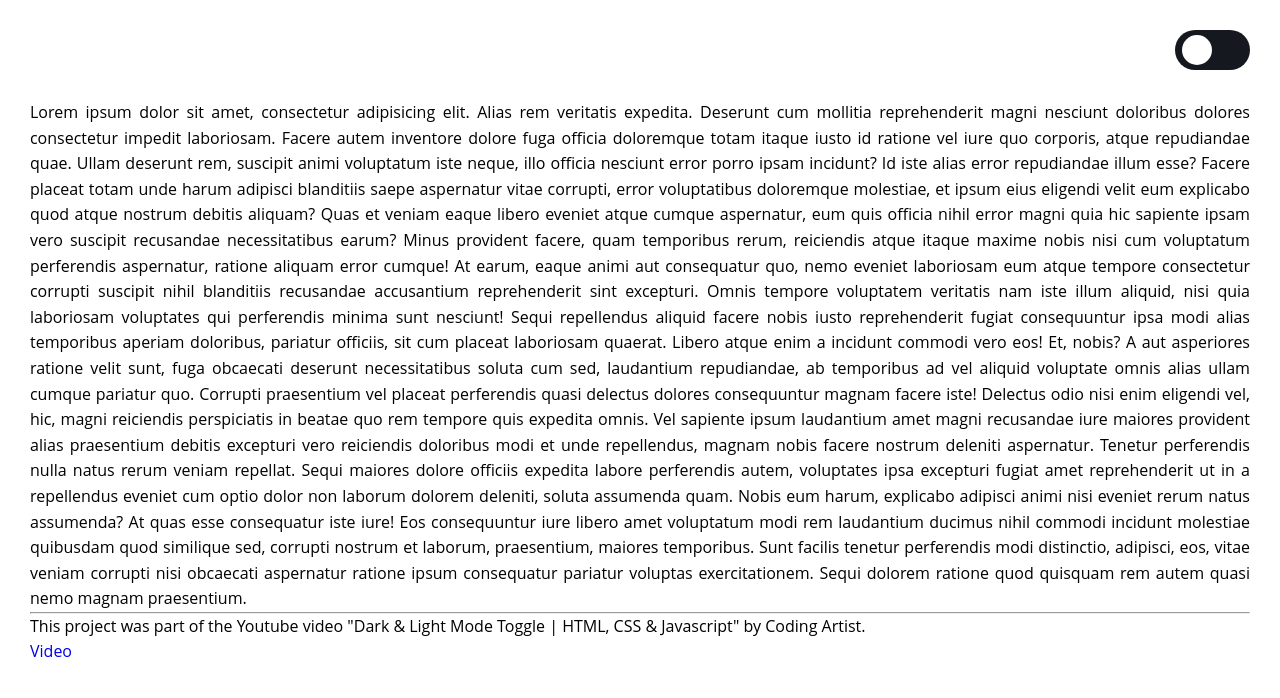
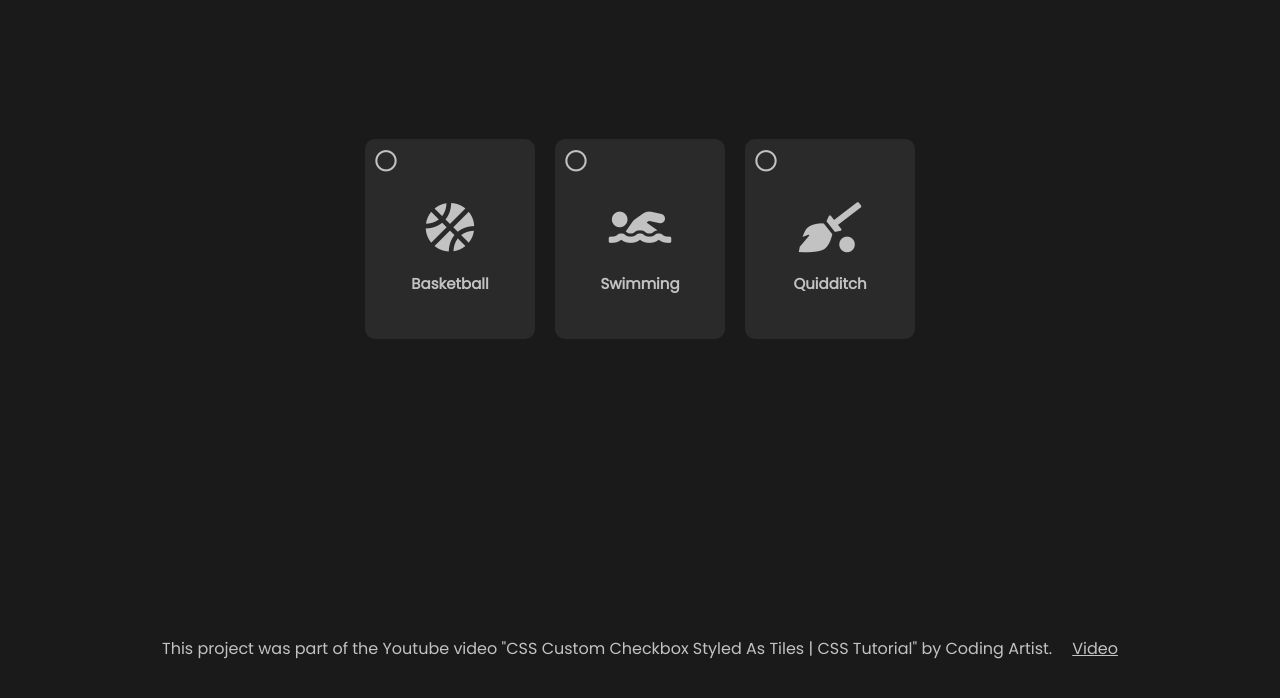
Before and after one commit to nitaicharan/Personal-CSS, a plain HTML site: page index.html in a window 1280 px wide. Drawn offline with Linux system fonts and the light colour scheme.

Commit message:
CSS Custom Checkbox Styled As Tiles | CSS Tutorial

```diff
--- a/css/style.css
+++ b/css/style.css
@@ -1,71 +1,81 @@
+@charset "UTF-8";
 *,
 *:after,
 *:before {
   margin: 0;
   padding: 0;
   box-sizing: inherit;
+  color: inherit;
 }
 
 html {
-  font-family: "Open Sans", sans-serif;
+  font-family: "Poppins", sans-serif;
 }
 
 body {
   box-sizing: border-box;
-  padding: 30px;
+  color: #c2c2c2;
+  background-color: #1a1a1a;
 }
 
-.container {
+main {
+  min-width: 100%;
+  height: 100vh;
+  display: flex;
+  align-items: center;
+  justify-content: center;
+  flex-wrap: wrap;
+  gap: 20px;
+}
+
+section {
+  height: 200px;
+  width: 170px;
+  display: flex;
+  flex-direction: column;
+  justify-content: center;
   position: relative;
-  width: 100%;
-  height: 40px;
-  margin-bottom: 30px;
+  background-color: #2a2a2a;
+  border-radius: 10px;
+  overflow: hidden;
+  transition-duration: 0.2s;
+}
+section:hover {
+  transform: scale(1.1);
 }
 
 input {
   position: absolute;
-  height: 40px;
-  width: 75px;
-  right: 0;
+  height: 100%;
+  width: 100%;
+  padding: 10px;
   appearance: none;
-  background-color: #15181f;
-  border-radius: 20px;
-  cursor: pointer;
+}
+input::after {
+  content: "";
+  font-family: "Font Awesome 5 Free";
+  font-size: 22px;
+  font-weight: 400;
+}
+input:checked {
+  border-style: solid;
+  border-radius: 10px;
+}
+input:checked::after {
+  font-weight: 900;
+  content: "";
 }
 
-input:after {
-  content: "";
-  height: 30px;
-  width: 30px;
-  position: absolute;
-  top: 5px;
-  left: 7px;
-  border-radius: 50%;
-  background: #fff;
+label {
+  font-size: 50px;
+  display: flex;
+  flex-direction: column;
+  align-items: center;
 }
 
-p {
-  text-align: justify;
-  line-height: 1.6em;
-}
-
-.dark-theme {
-  background-color: #15181f;
-  color: #e5e5e5;
-}
-
-.dark-theme input {
-  background-color: #fff;
-}
-
-.dark-theme input:after {
-  background-color: transparent;
-  box-shadow: 13px 0px #15181f;
-  left: 27px;
-}
-
-a {
-  text-decoration: none;
+h6 {
+  font-size: 15px;
+  transform: translateY(20px);
 }
 
 /*# sourceMappingURL=style.css.map */
--- a/index.html
+++ b/index.html
@@ -2,72 +2,48 @@
 <html lang="en">
 
 <head>
-    <meta charset="UTF-8">
-    <meta http-equiv="X-UA-Compatible" content="IE=edge">
     <meta name="viewport" content="width=device-width, initial-scale=1.0">
+
+    <!-- FontAwesome -->
+    <link rel="stylesheet" href="https://cdnjs.cloudflare.com/ajax/libs/font-awesome/5.15.3/css/all.min.css">
+    <!-- Google Font -->
+    <link href="https://fonts.googleapis.com/css2?family=Poppins&display=swap" rel="stylesheet">
+
+    <link rel="stylesheet" href="css/style.css" href="">
+    <script src="javascript/script.js"></script>
+
     <link rel="shortcut icon" href="favicon.ico" type="image/x-icon">
     <title>Personal-CSS</title>
-    <link rel="stylesheet" href="css/style.css" href="">
-    <script src="javascript/script.js"></script>
 </head>
 
 <body>
-
-    <div class="container">
-        <input type="checkbox" id="toggle">
-    </div>
-    <p>
-        Lorem ipsum dolor sit amet, consectetur adipisicing elit. Alias rem veritatis expedita. Deserunt cum mollitia
-        reprehenderit magni nesciunt doloribus dolores consectetur impedit laboriosam. Facere autem inventore dolore
-        fuga
-        officia doloremque totam itaque iusto id ratione vel iure quo corporis, atque repudiandae quae. Ullam deserunt
-        rem,
-        suscipit animi voluptatum iste neque, illo officia nesciunt error porro ipsam incidunt? Id iste alias error
-        repudiandae illum esse? Facere placeat totam unde harum adipisci blanditiis saepe aspernatur vitae corrupti,
-        error
-        voluptatibus doloremque molestiae, et ipsum eius eligendi velit eum explicabo quod atque nostrum debitis
-        aliquam?
-        Quas et veniam eaque libero eveniet atque cumque aspernatur, eum quis officia nihil error magni quia hic
-        sapiente
-        ipsam vero suscipit recusandae necessitatibus earum? Minus provident facere, quam temporibus rerum, reiciendis
-        atque
-        itaque maxime nobis nisi cum voluptatum perferendis aspernatur, ratione aliquam error cumque! At earum, eaque
-        animi
-        aut consequatur quo, nemo eveniet laboriosam eum atque tempore consectetur corrupti suscipit nihil blanditiis
-        recusandae accusantium reprehenderit sint excepturi. Omnis tempore voluptatem veritatis nam iste illum aliquid,
-        nisi
-        quia laboriosam voluptates qui perferendis minima sunt nesciunt! Sequi repellendus aliquid facere nobis iusto
-        reprehenderit fugiat consequuntur ipsa modi alias temporibus aperiam doloribus, pariatur officiis, sit cum
-        placeat
-        laboriosam quaerat. Libero atque enim a incidunt commodi vero eos! Et, nobis? A aut asperiores ratione velit
-        sunt,
-        fuga obcaecati deserunt necessitatibus soluta cum sed, laudantium repudiandae, ab temporibus ad vel aliquid
-        voluptate omnis alias ullam cumque pariatur quo. Corrupti praesentium vel placeat perferendis quasi delectus
-        dolores
-        consequuntur magnam facere iste! Delectus odio nisi enim eligendi vel, hic, magni reiciendis perspiciatis in
-        beatae
-        quo rem tempore quis expedita omnis. Vel sapiente ipsum laudantium amet magni recusandae iure maiores provident
-        alias praesentium debitis excepturi vero reiciendis doloribus modi et unde repellendus, magnam nobis facere
-        nostrum
-        deleniti aspernatur. Tenetur perferendis nulla natus rerum veniam repellat. Sequi maiores dolore officiis
-        expedita
-        labore perferendis autem, voluptates ipsa excepturi fugiat amet reprehenderit ut in a repellendus eveniet cum
-        optio
-        dolor non laborum dolorem deleniti, soluta assumenda quam. Nobis eum harum, explicabo adipisci animi nisi
-        eveniet
-        rerum natus assumenda? At quas esse consequatur iste iure! Eos consequuntur iure libero amet voluptatum modi rem
-        laudantium ducimus nihil commodi incidunt molestiae quibusdam quod similique sed, corrupti nostrum et laborum,
-        praesentium, maiores temporibus. Sunt facilis tenetur perferendis modi distinctio, adipisci, eos, vitae veniam
-        corrupti nisi obcaecati aspernatur ratione ipsum consequatur pariatur voluptas exercitationem. Sequi dolorem
-        ratione
-        quod quisquam rem autem quasi nemo magnam praesentium.
-    </p>
-    <hr>
-    <p>
-        This project was part of the Youtube video "Dark & Light Mode Toggle | HTML, CSS & Javascript" by Coding Artist.
-    </p>
-    <p><a href="https://www.youtube.com/watch?v=vQTZl_5H90k">Video</a></p>
-    <script src="javascript/script.js"></script>
+    <main>
+        <section>
+            <input type="checkbox" id="sport1">
+            <label for="sport1">
+                <i class="fas fa-basketball-ball"></i>
+                <h6>Basketball</h6>
+            </label>
+        </section>
+        <section>
+            <input type="checkbox" id="sport2">
+            <label for="sport2">
+                <i class="fas fa-swimmer"></i>
+                <h6>Swimming</h6>
+            </label>
+        </section>
+        <section>
+            <input type="checkbox" id="sport3">
+            <label for="sport3">
+                <i class="fas fa-quidditch"></i>
+                <h6>Quidditch</h6>
+            </label>
+        </section>
+        <p>
+          This project was part of the Youtube video "CSS Custom Checkbox Styled As Tiles | CSS Tutorial" by Coding Artist.
+        </p>
+        <p><a href="https://www.youtube.com/watch?v=mEr6OhH5qYg">Video</a></p>
+    </main>
 </body>
 
 </html>
```
